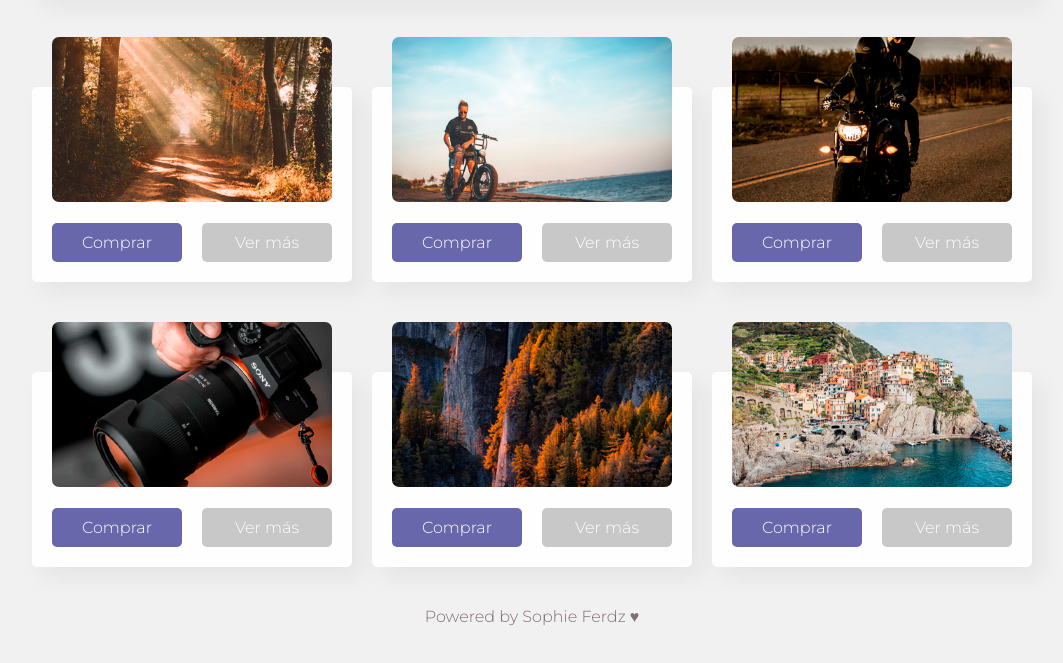
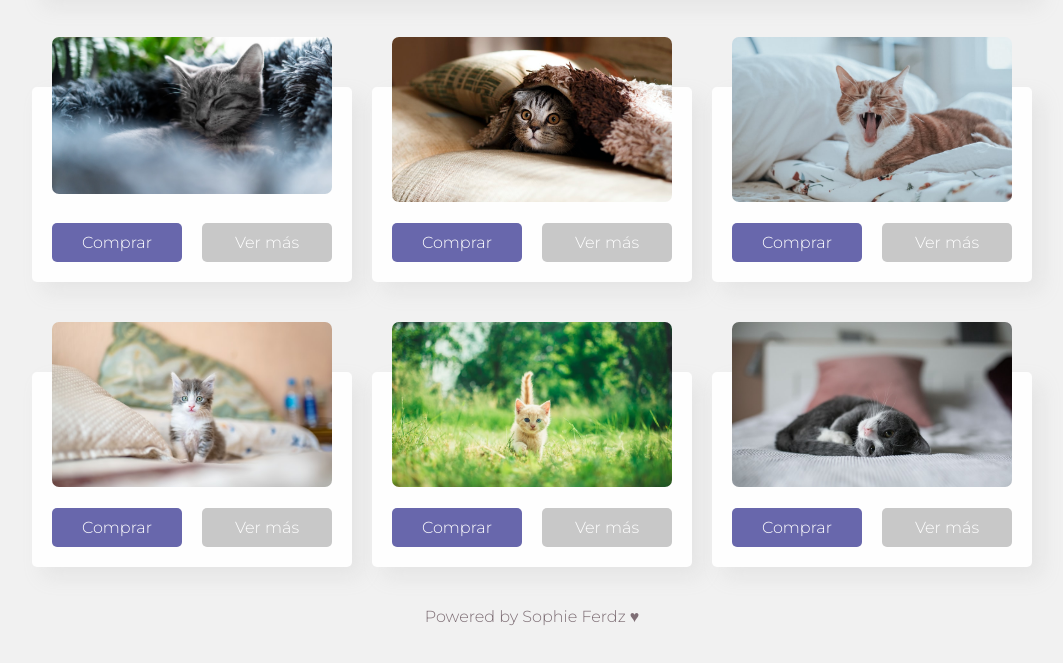
Before and after one commit to sofiamfernandez/switch-dark-mode-js-sass, a plain HTML site: page index.html in a window 1280 px wide. Shown: the part 113-776 px from the top of the page, without its empty margins (108-1171 px from the left). Drawn offline with Linux system fonts and the light colour scheme.

Commit message:
images commit

```diff
--- a/index.html
+++ b/index.html
@@ -26,42 +26,42 @@
 
 		<section class="grid">
 			<div class="card">
-				<img src="img/1.png" alt="">
+				<img src="img/1.jfif" alt="">
 				<div class="botones">
 					<a href="#" class="boton primario">Comprar</a>
 					<a href="#" class="boton secundario">Ver más</a>
 				</div>
 			</div>
 			<div class="card">
-				<img src="img/2.png" alt="">
+				<img src="img/2.jfif" alt="">
 				<div class="botones">
 					<a href="#" class="boton primario">Comprar</a>
 					<a href="#" class="boton secundario">Ver más</a>
 				</div>
 			</div>
 			<div class="card">
-				<img src="img/3.png" alt="">
+				<img src="img/3.jfif" alt="">
 				<div class="botones">
 					<a href="#" class="boton primario">Comprar</a>
 					<a href="#" class="boton secundario">Ver más</a>
 				</div>
 			</div>
 			<div class="card">
-				<img src="img/4.png" alt="">
+				<img src="img/4.jfif" alt="">
 				<div class="botones">
 					<a href="#" class="boton primario">Comprar</a>
 					<a href="#" class="boton secundario">Ver más</a>
 				</div>
 			</div>
 			<div class="card">
-				<img src="img/5.png" alt="">
+				<img src="img/5.jfif" alt="">
 				<div class="botones">
 					<a href="#" class="boton primario">Comprar</a>
 					<a href="#" class="boton secundario">Ver más</a>
 				</div>
 			</div>
 			<div class="card">
-				<img src="img/6.png" alt="">
+				<img src="img/6.jfif" alt="">
 				<div class="botones">
 					<a href="#" class="boton primario">Comprar</a>
 					<a href="#" class="boton secundario">Ver más</a>
```
Also changed, not shown: img/1.jfif (added), img/2.jfif (added), img/3.jfif (added), img/4.jfif (added), img/5.jfif (added), img/6.jfif (added).
